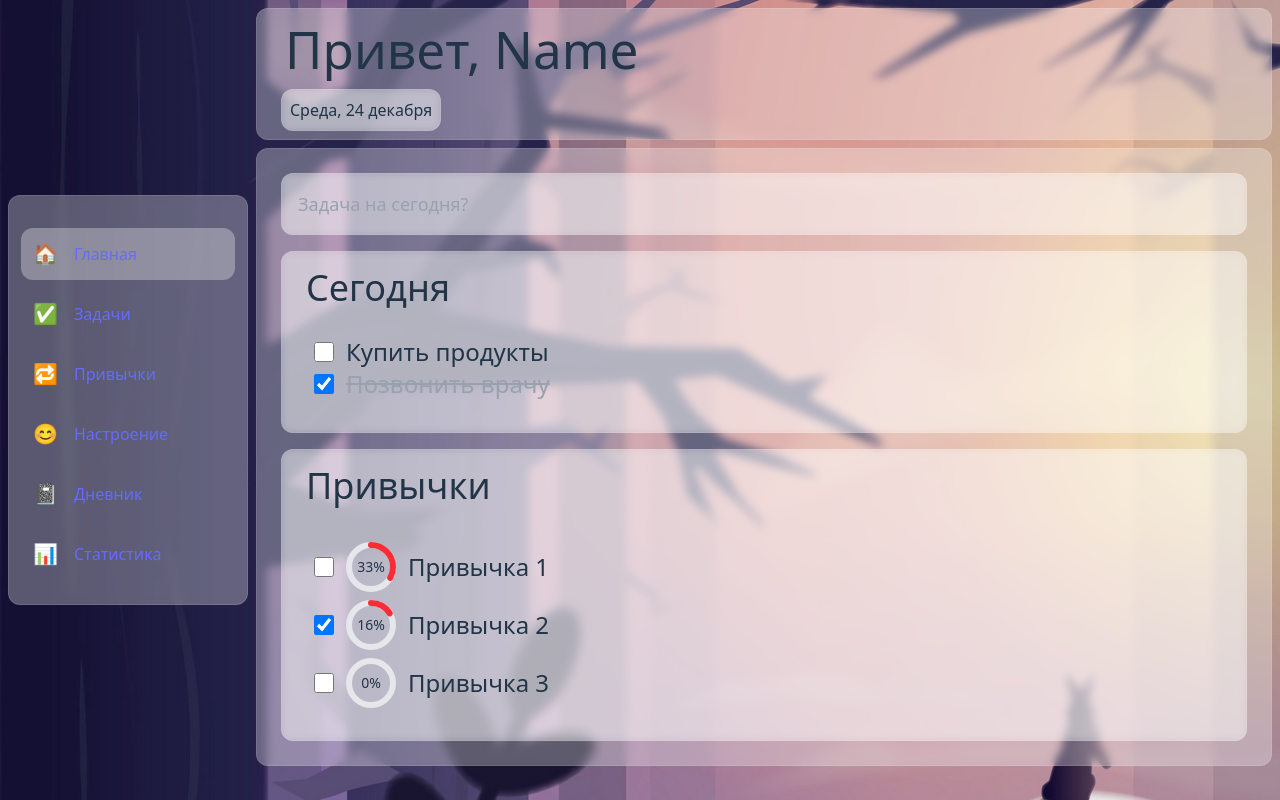
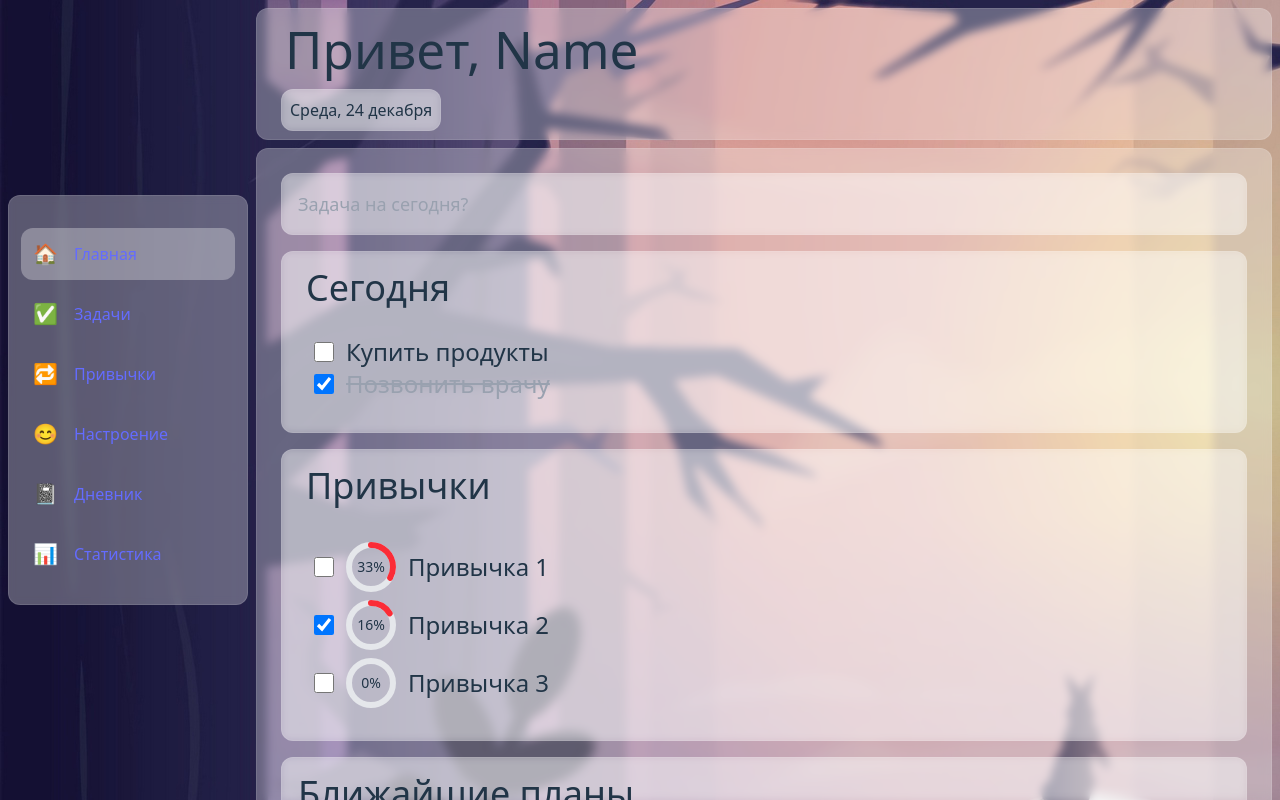
Before and after one commit to cyntraten/life-tracker-app, a React (Vite) app: page / in a window 1280 px wide. Built offline with nearby package versions, Linux system fonts and the light colour scheme.

Commit message:
feat(dashboard): add UpcomingEvents to dashboard page

```diff
--- a/src/pages/DashboardPage.tsx
+++ b/src/pages/DashboardPage.tsx
@@ -2,6 +2,7 @@ import DashboardHello from "../components/dashboard/DashboardHello";
 import HabitsProgress from "../components/dashboard/HabitsProgress";
 import QuickAddTask from "../components/dashboard/QuickAddTask";
 import TodayTasks from "../components/dashboard/TodayTasks";
+import UpcomingEvents from "../components/dashboard/UpcomingEvents";
 import { GlassCard } from "../components/ui/GlassCard";
 
 export default function DashboardPage() {
@@ -14,6 +15,7 @@ export default function DashboardPage() {
         <QuickAddTask />
         <TodayTasks />
         <HabitsProgress />
+        <UpcomingEvents />
       </GlassCard>
     </div>
   );
```
